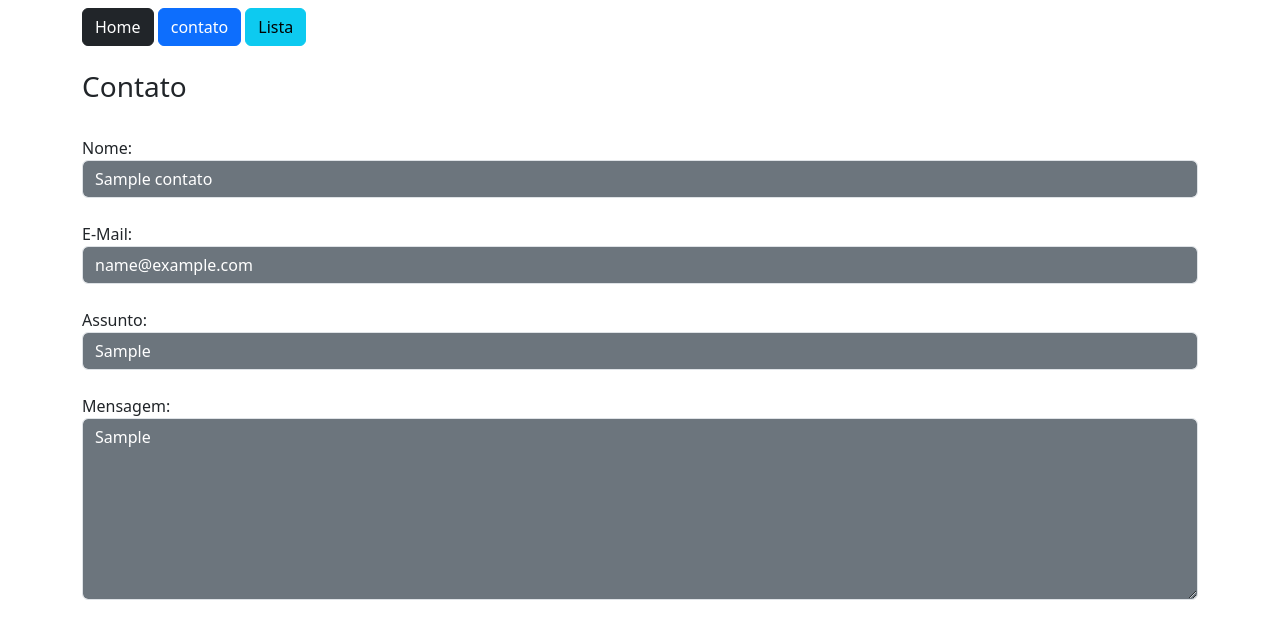
After one commit to Kevin-Silva15/Estudando_Flask, a Flask app: page /contato/1/ in a window 1280 px wide. The commit adds this page. Shown: the top 639 px of the page. Run offline with Flask 3, Linux system fonts and the light colour scheme; tables that the repository leaves empty hold one stand-in row (values such as "Sample post").

```diff
--- a/app/routes.py
+++ b/app/routes.py
@@ -36,12 +36,22 @@ def contato_lista():
     if pesquisa != '':
         dados = dados.filter_by(nome=pesquisa)
 
+    context = {'dados':dados.all()}
+    return render_template('contato_lista.html', context=context)
 
-    context = {'dados':dados.all()}
+@app.route('/contato/<int:id>/')
+def contatoDetail(id):
+    obj = Contato.query.get(id)
+
+    return render_template('contato_detail.html', obj=obj)
 
 
 
-    return render_template('contato_lista.html', context=context)
+
+
+
+
+
 
 
 
--- /dev/null
+++ b/app/templates/contato_detail.html
@@ -0,0 +1,31 @@
+{% extends 'base.html' %}
+{% block content %}
+
+<div class="container">
+  {% include 'nav.html' %}
+  <div class="row mt-4">
+    <h3>Contato</h3>
+
+    <div class="clo-md-6 mt-4">
+      Nome:
+      <input type="text" value="{{obj.nome}}" class="form-control bg-secondary text-white" readonly>
+    </div>
+
+    <div class="clo-md-6 mt-4">
+      E-Mail:
+      <input type="text" value="{{obj.email}}" class="form-control bg-secondary text-white" readonly>
+    </div>
+
+    <div class="clo-12 mt-4">
+      Assunto:
+      <input type="text" value="{{obj.assunto}}" class="form-control bg-secondary text-white" readonly>
+    </div>
+
+    <div class="clo-12 mt-4">
+      Mensagem:
+      <textarea type="text" rows="7" class="form-control bg-secondary text-white" readonly>{{obj.mensagem}}</textarea>
+    </div>
+  </div>
+</div>
+
+{% endblock %}
--- a/app/templates/contato_lista.html
+++ b/app/templates/contato_lista.html
@@ -24,6 +24,7 @@
           <th>E-mail</th>
           <th>Assunto</th>
           <th>Respondido</th>
+          <th></th>
         </tr>
       </thead>
       <tbody>
@@ -39,6 +40,7 @@
             Não
             {% endif %}
           </td>
+          <td><a href="{{url_for('contatoDetail', id=linha.id)}}"><img src="{{url_for('static', filename='img/seta.png')}}" style="width:20px;"></a></td>
         </tr>
         {% endfor %}
       </tbody>
--- a/app/templates/index.html
+++ b/app/templates/index.html
@@ -11,6 +11,7 @@
   <div>
     <p> usando url_for no link abaixo! </p>
 
+    <img src="{{url_for('static', filename='img/capa.jpg')}}" alt="">
 
   </div>
 {% endblock %}
--- /dev/null
+++ b/create_secret.py
@@ -0,0 +1,3 @@
+import secrets
+sk = secrets.token_hex(20)
+print(sk)
```
Also changed, not shown: app/__init__.py (+5 -2 lines), app/static/img/capa.jpg (added), app/static/img/seta.png (added), 1 other file.
